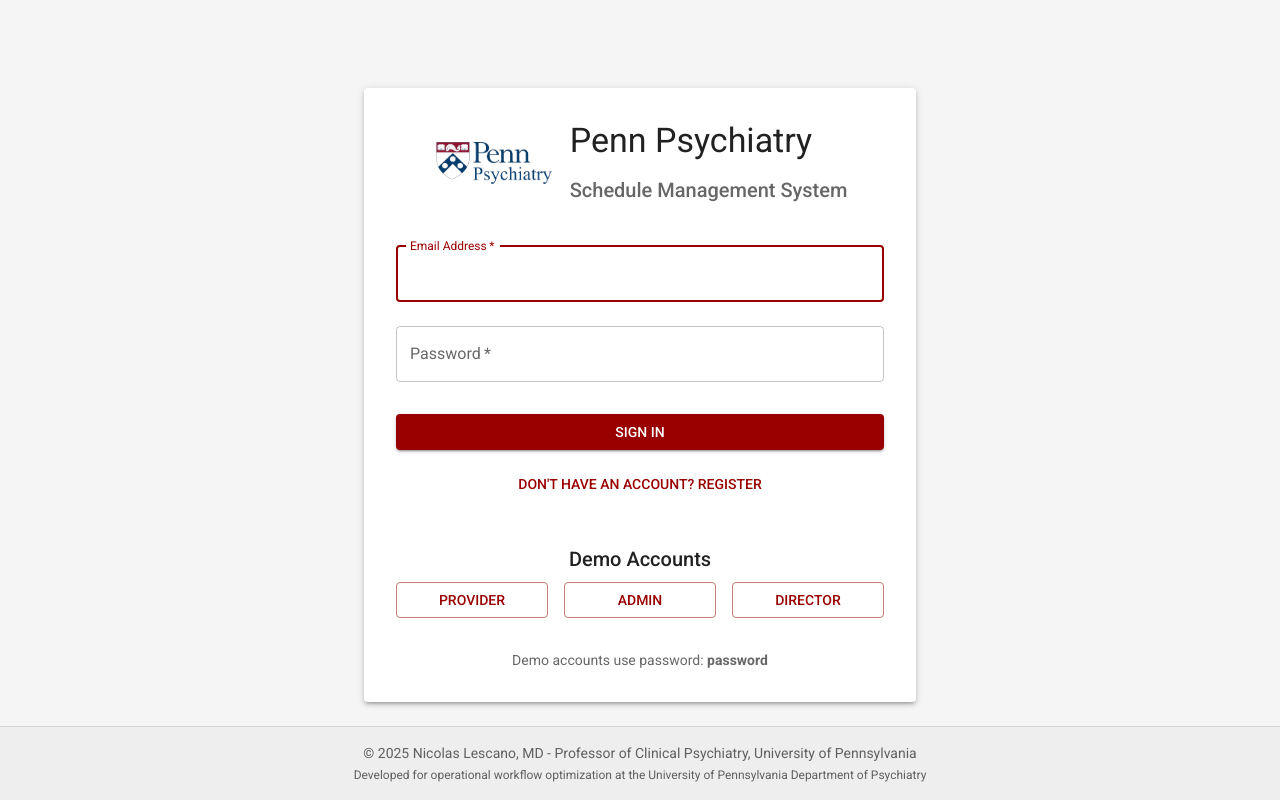
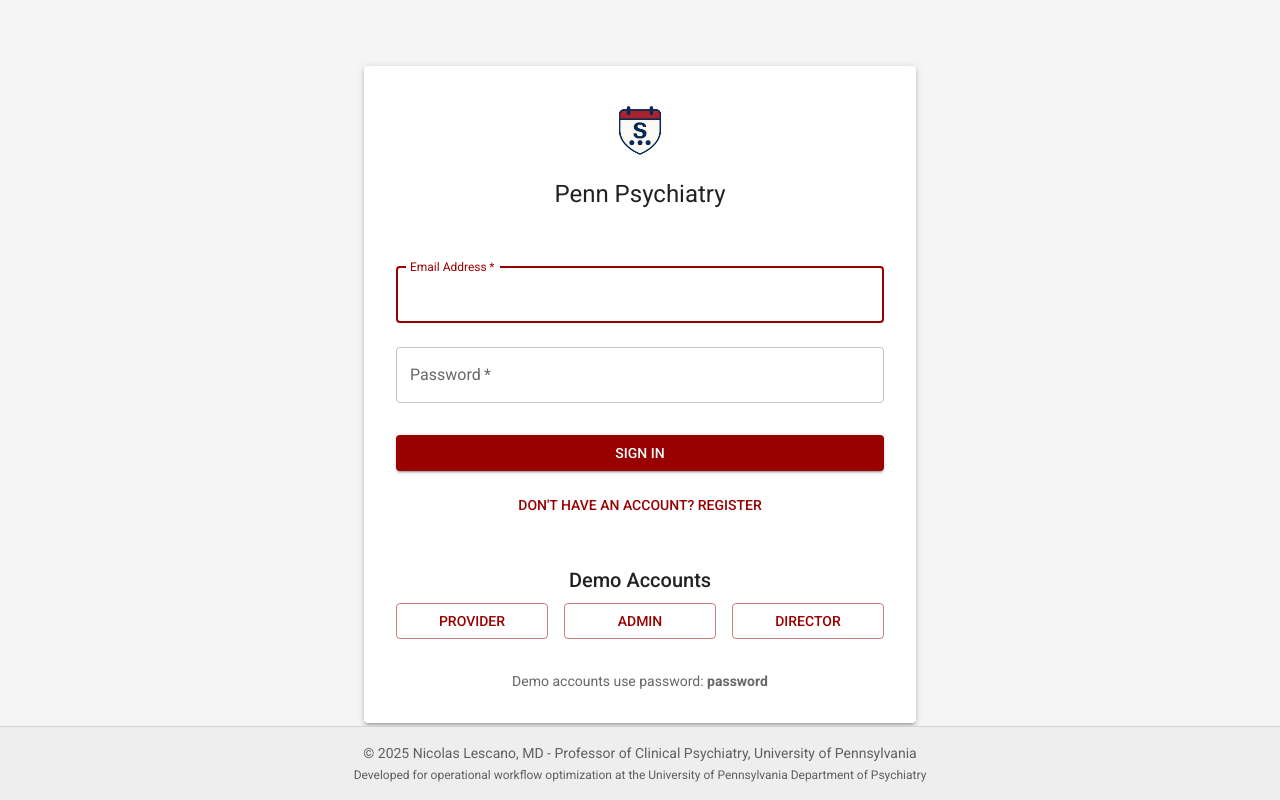
Before and after one commit to lescanico/scheder, a React (Create React App) app in the folder client/: page /login in a window 1280 px wide. Built offline with nearby package versions, Linux system fonts and the light colour scheme; no server answers.

Commit message:
Update login page to use favicon (Scheder logo) instead of Penn Psychiatry logo

```diff
--- a/client/src/pages/Login.js
+++ b/client/src/pages/Login.js
@@ -103,20 +103,11 @@
               width: '100%',
             }}
           >
-            <Box sx={{ display: 'flex', alignItems: 'center', gap: 2, mb: 2 }}>
-              <img
-                src="/penn-psych.png"
-                alt="Penn Psychiatry"
-                style={{ height: 48, width: 'auto' }}
-              />
-              <Box>
-                <Typography component="h1" variant="h4" gutterBottom>
-                  Penn Psychiatry
-                </Typography>
-                <Typography component="h2" variant="h6" color="text.secondary">
-                  Schedule Management System
-                </Typography>
-              </Box>
+            <Box sx={{ display: 'flex', flexDirection: 'column', alignItems: 'center', mb: 3 }}>
+              <img src="/favicon.png" alt="Scheder Logo" style={{ height: 64, marginBottom: 16 }} />
+              <Typography variant="h5" gutterBottom>
+                Penn Psychiatry
+              </Typography>
             </Box>
 
             <Box component="form" onSubmit={handleSubmit} sx={{ mt: 1, width: '100%' }}>
```
